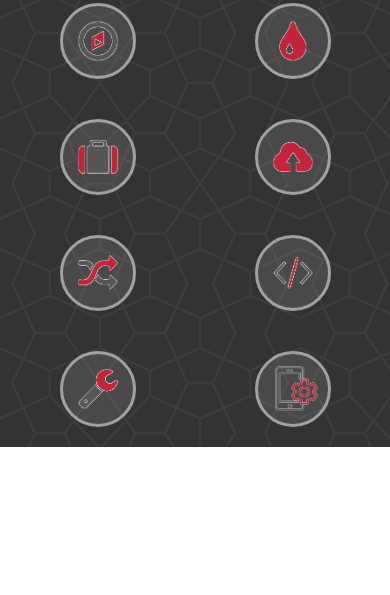
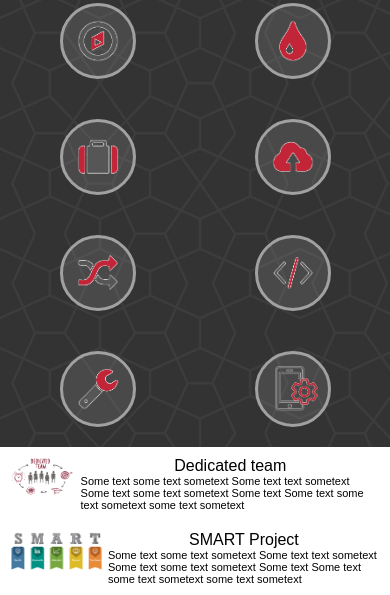
Before and after one commit to bratyslav/taurus-landing, a website: page src/index.html in a window 390 px wide. Shown: the part 501-1096 px from the top of the page. Before the commit the page ends 948 px from the top, so only its background shows below. Drawn offline with Linux system fonts and the light colour scheme.

Commit message:
added qualities

```diff
--- a/src/index.html
+++ b/src/index.html
@@ -37,7 +37,28 @@
     <section class="description">
       <div id="technologies"></div>
       <div id="features"></div>
-      <div id="qualities"></div>
+      <div class="qualities">
+        <div class="qualities__item">
+          <img src="../images/gb.png" alt="team qualities">
+          <div>
+            <h2>Dedicated team</h2>
+            <p>
+              Some text some text sometext Some text text sometext Some text some
+              text sometext Some text Some text some text sometext some text sometext
+            </p>
+          </div>
+        </div>
+        <div class="qualities__item">
+          <img src="../images/Get-More-Marketing.png" alt="get more marketing">
+          <div>
+            <h2>SMART Project</h2>
+            <p>
+              Some text some text sometext Some text text sometext Some text some
+              text sometext Some text Some text some text sometext some text sometext
+            </p>
+          </div>
+        </div>
+      </div>
     </section>
   </main>
 
--- a/src/scss/description.scss
+++ b/src/scss/description.scss
@@ -8,6 +8,8 @@
     height: 60px;
   }
 }
+
+
 
 #features {
   display: grid;
@@ -33,6 +35,40 @@
   }
 }
 
+
+
+.qualities {
+  display: flex;
+  justify-content: space-between;
+
+  & h2 {
+    text-align: center;
+    font-size: 20px;
+  }
+
+  & p {
+    font-size: 13px;
+  }
+
+  & img {
+    height: 70px;
+    margin-right: 10px;
+  }
+
+  &__item {
+    display: flex;
+    padding: 10px;
+  }
+}
+
+
+
+@media (max-width: 960px) {
+  .qualities {
+    flex-direction: column;
+  }
+}
+
 @media (max-width: 520px) {
   #technologies img {
     width: 40px;
@@ -43,4 +79,20 @@
     grid-template-columns: repeat(2, 1fr);
     grid-template-rows: repeat(4, 1fr);
   }
+
+  .qualities {
+    & h2 {
+      text-align: center;
+      font-size: 16px;
+    }
+
+    & p {
+      font-size: 11px;
+    }
+
+    & img {
+      height: 40px;
+      margin-right: 5px;
+    }
+  }
 }
--- a/src/scss/header.scss
+++ b/src/scss/header.scss
@@ -1,3 +1,9 @@
+header {
+  position: sticky;
+  top: 0;
+  box-shadow: 0px 2px 10px 0px rgba(0,0,0,0.3);
+}
+
 .header {
   display: flex;
   justify-content: space-between;
--- a/src/scss/main.scss
+++ b/src/scss/main.scss
@@ -1,18 +1,15 @@
 body {
   font-family: Arial, Helvetica, sans-serif;
-}
-
-header {
-  position: sticky;
-  top: 0;
-  box-shadow: 0px 2px 10px 0px rgba(0,0,0,0.3);
 }
 
 ._hidden {
   display: none !important;
 }
 
+
+
 @import './normalize.scss';
 @import './header.scss';
 @import './headline.scss';
 @import './description.scss';
+@import './footer.scss';
--- a/src/scss/normalize.scss
+++ b/src/scss/normalize.scss
@@ -19,3 +19,8 @@ h1, h2, h3, h4, h5, h6 {
   margin-block-end: 0;
   font-weight: normal;
 }
+
+p {
+  margin-block-start: 0;
+  margin-block-end: 0;
+}
```
Also changed, not shown: images/Get-More-Marketing.png (renamed from images/Get-More-Marketing-Impact-with-SMART-Goals-760marketing.com-.png), images/gb.png (renamed from images/r6.png), src/scss/footer.scss (added), src/style.css.
